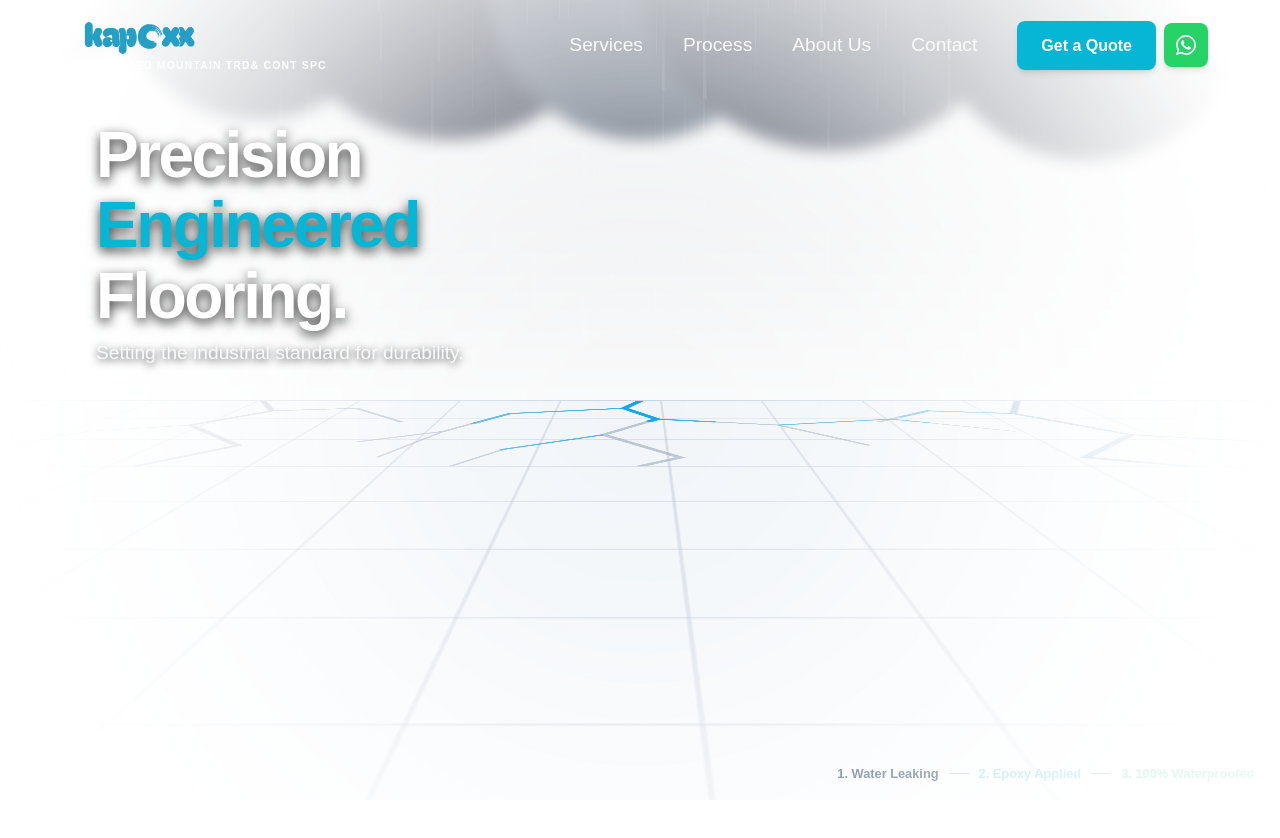
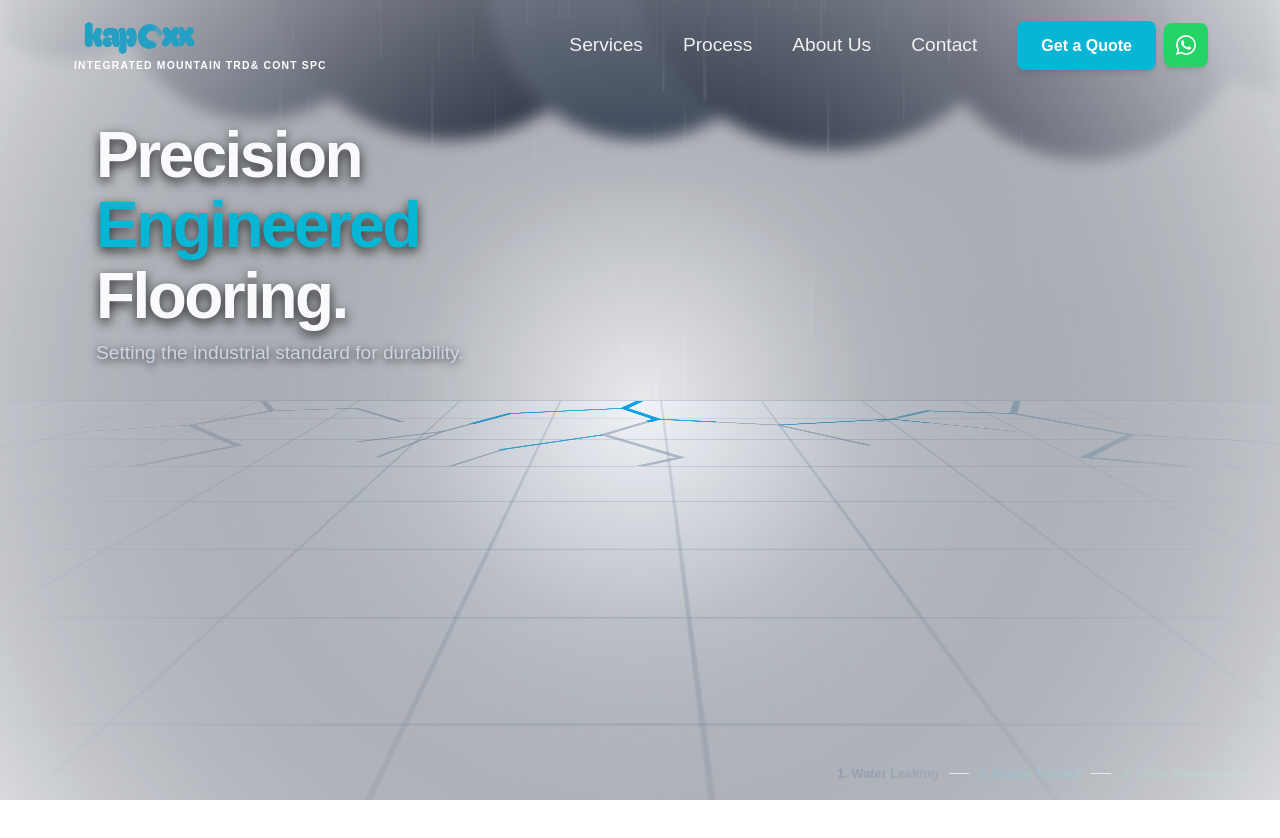
Before and after one commit to NIZAMMAC/kapoxx, a React (Vite) app: page / in a window 1280 px wide. Shown: the top 838 px of the page. Built offline with nearby package versions, Linux system fonts and the light colour scheme.

Commit message:
Darken hero background and make rain hit the roof

```diff
--- a/src/components/AnimatedHeroBackground.jsx
+++ b/src/components/AnimatedHeroBackground.jsx
@@ -43,13 +43,13 @@ export default function AnimatedHeroBackground({ progress }) {
     const status3Opacity = useTransform(progress, [0.60, 0.75, 1], [0.3, 1, 1]);
 
     return (
-        <div style={{ position: 'absolute', top: 0, left: 0, width: '100%', height: '100%', overflow: 'hidden', zIndex: 0, backgroundColor: '#f8fafc' }}>
+        <div style={{ position: 'absolute', top: 0, left: 0, width: '100%', height: '100%', overflow: 'hidden', zIndex: 0, backgroundColor: '#0f172a' }}>
 
             {/* Stormy Dark Clouds Background Overlay */}
             <motion.div style={{
                 position: 'absolute',
                 top: 0, left: 0, width: '100%', height: '60vh',
-                background: 'linear-gradient(to bottom, rgba(15, 23, 42, 0.9), rgba(51, 65, 85, 0.7), transparent)',
+                background: 'linear-gradient(to bottom, rgba(15, 23, 42, 1), rgba(30, 41, 59, 0.9), transparent)',
                 zIndex: 0
             }}></motion.div>
 
@@ -99,11 +99,11 @@ export default function AnimatedHeroBackground({ progress }) {
                 />
             </motion.svg>
 
-            {/* White gradient overlay for text readability */}
+            {/* Dark gradient overlay for text readability on dark background */}
             <div style={{
                 position: 'absolute',
                 top: 0, left: 0, width: '100%', height: '100%',
-                background: 'radial-gradient(circle at center, transparent 0%, #ffffff 90%)',
+                background: 'radial-gradient(circle at center, transparent 0%, rgba(15, 23, 42, 0.8) 100%)',
                 zIndex: 10,
                 pointerEvents: 'none'
             }}></div>
@@ -111,19 +111,21 @@ export default function AnimatedHeroBackground({ progress }) {
             {/* ENTIRE RAIN SYSTEM (Continuous) */}
             <motion.div style={{ position: 'absolute', top: 0, left: 0, width: '100%', height: '100%', zIndex: 1 }}>
 
-                {/* PHASE 1: Realistic Rain (Full Screen, Parallax Depth) */}
+                {/* PHASE 1: Realistic Rain (Hits the roof and soaks in/splatters) */}
                 {rainDrops.map((drop, i) => (
                     <motion.div
                         key={`leak-${i}`}
                         animate={{
-                            y: ['-10vh', '110vh'], // Falls completely through the floor
+                            y: ['-10vh', '55vh', '58vh'], // Hits the floor level
+                            height: [drop.height, drop.height, 2], // Flattens out on impact
                             opacity: [0, drop.baseOpacity, 0]
                         }}
                         transition={{
                             duration: drop.duration,
                             repeat: Infinity,
                             delay: drop.delay,
-                            ease: "linear"
+                            ease: "linear",
+                            times: [0, 0.95, 1] // Spends most of the time falling, then splats
                         }}
                         style={{
                             position: 'absolute',
--- a/src/components/Hero.jsx
+++ b/src/components/Hero.jsx
@@ -55,30 +55,30 @@ export default function Hero() {
 
                 {/* Text 1 */}
                 <motion.div style={{ opacity: opacity1, y: y1, scale: scale1, filter: filter1 }} className="hero-text-container hero-pos-top-left">
-                    <h1 className="hero-title">
+                    <h1 className="hero-title" style={{ color: '#f8fafc' }}>
                         Precision <br/>
                         <span className="text-blue">Engineered</span> <br/>
                         Flooring.
                     </h1>
-                    <p className="hero-subtitle">Setting the industrial standard for durability.</p>
+                    <p className="hero-subtitle" style={{ color: '#cbd5e1' }}>Setting the industrial standard for durability.</p>
                 </motion.div>
 
                 {/* Text 2 */}
                 <motion.div style={{ opacity: opacity2, y: y2, scale: scale2, filter: filter2 }} className="hero-text-container hero-pos-bottom-right">
-                    <h2 className="hero-title">
+                    <h2 className="hero-title" style={{ color: '#f8fafc' }}>
                         Unmatched <br/>
                         <span className="text-blue">Durability.</span>
                     </h2>
-                    <p className="hero-subtitle">Designed to withstand extreme industrial loads without cracking or degrading.</p>
+                    <p className="hero-subtitle" style={{ color: '#cbd5e1' }}>Designed to withstand extreme industrial loads without cracking or degrading.</p>
                 </motion.div>
 
                 {/* Text 3 */}
                 <motion.div style={{ opacity: opacity3, y: y3, scale: scale3, filter: filter3 }} className="hero-text-container hero-pos-bottom-left">
-                    <h2 className="hero-title">
+                    <h2 className="hero-title" style={{ color: '#f8fafc' }}>
                         Clinical <br/>
                         <span className="text-blue">Precision.</span>
                     </h2>
-                    <p className="hero-subtitle">Antistatic, seamless, and perfectly leveled for critical hospital environments.</p>
+                    <p className="hero-subtitle" style={{ color: '#cbd5e1' }}>Antistatic, seamless, and perfectly leveled for critical hospital environments.</p>
                 </motion.div>
             </div>
         </section>
```
